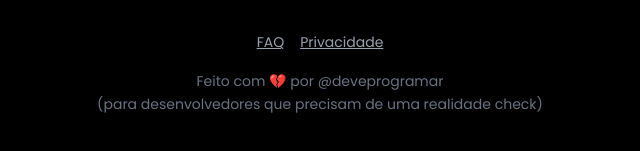
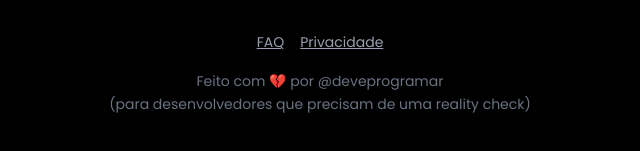
Before and after one commit to LukasdeSouza/desmotiva.tech, a Next.js app: page / in a window 1280 px wide. Shown: the part 591-742 px from the top of the page, without its empty margins (320-960 px from the left). Built offline with nearby package versions, Linux system fonts and the light colour scheme.

Commit message:
fix: correcting our footer text

```diff
--- a/app/page.tsx
+++ b/app/page.tsx
@@ -256,7 +256,7 @@ export default function Home() {
             </nav>
             <p className="text-gray-500 text-xs sm:text-sm leading-relaxed">
               Feito com 💔 por <a href="https://twitter.com/deveprogramar" className="hover:text-gray-300 transition-colors">@deveprogramar</a> <br />
-              (para desenvolvedores que precisam de uma realidade check)
+              (para desenvolvedores que precisam de uma reality check)
             </p>
           </footer>
         </main>
```
Also changed, not shown: 1 other file (tests, documents, lock files or other folders).
